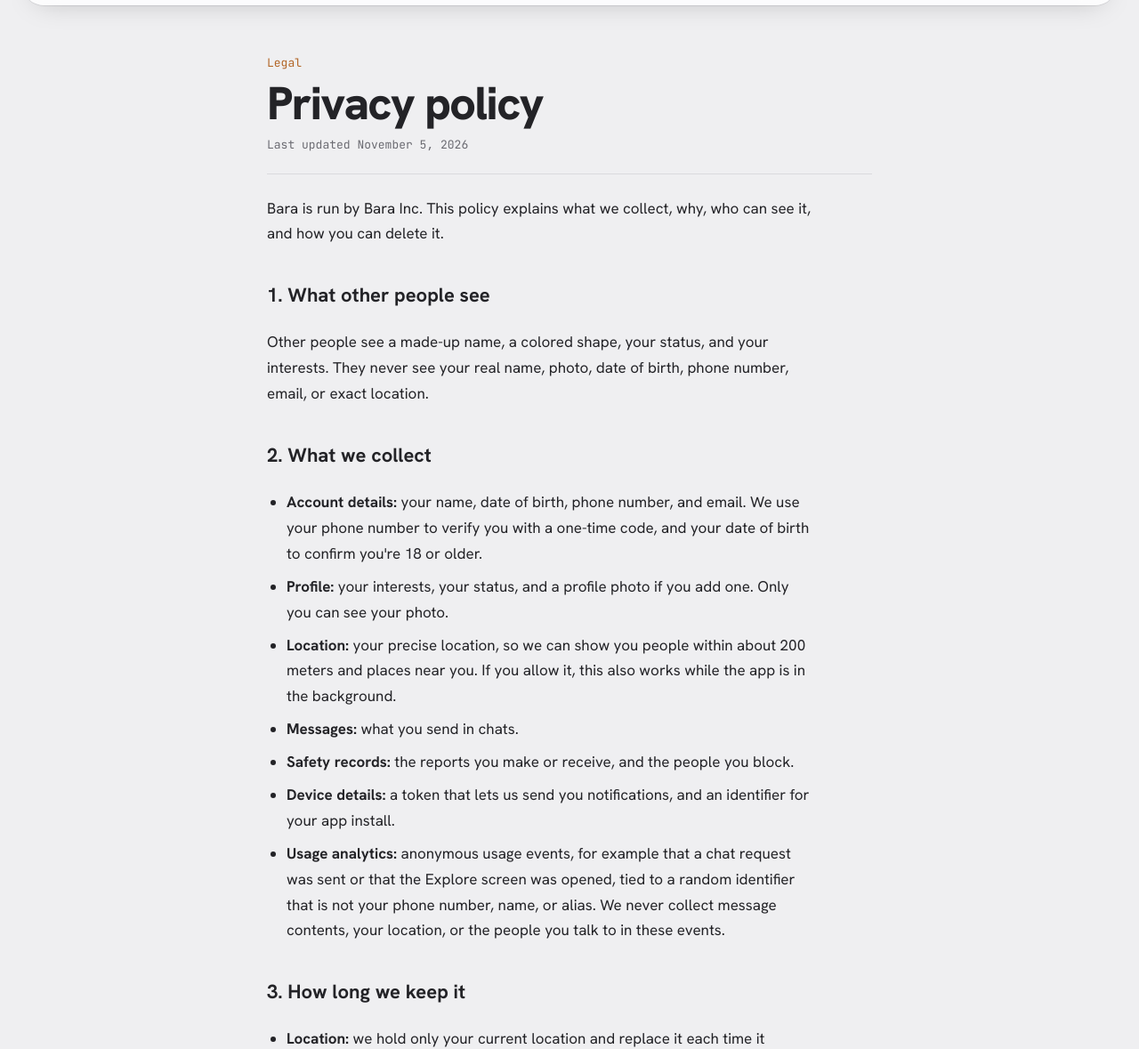
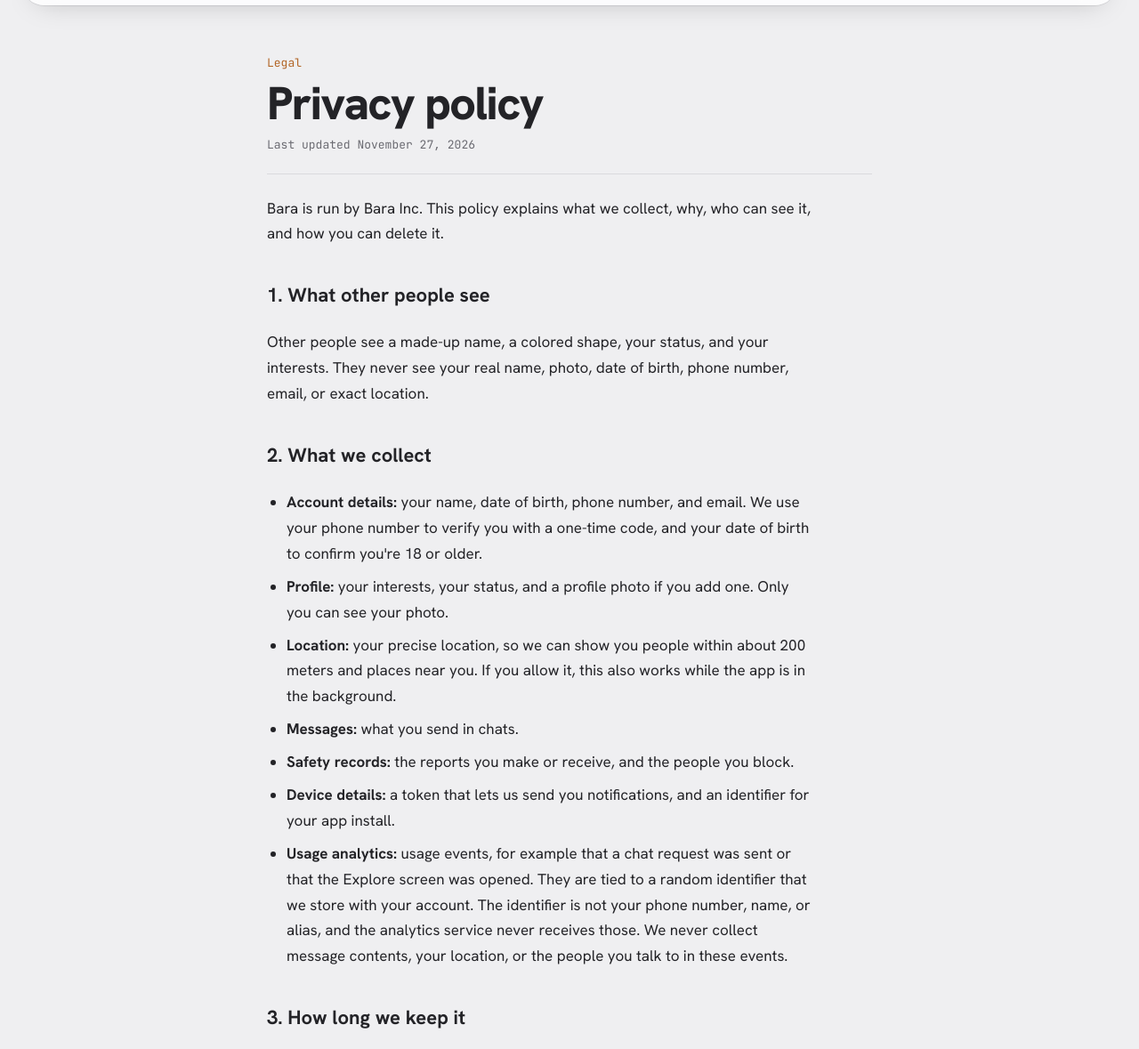
Before and after one commit to maharjannickesh/bara-website, a plain HTML site: page privacy.html in a window 1280 px wide. Shown: the part 71-1250 px from the top of the page at 89% size. Drawn offline with Linux system fonts and the light colour scheme.

Commit message:
Privacy policy: analytics identifier is stored with the account; say what stays after deletion
Co-Authored-By: Claude Fable 5.2 <noreply@anthropic.com>

```diff
--- a/privacy.html
+++ b/privacy.html
@@ -39,7 +39,7 @@
 </header>
 <main>
 <article class="legal">
-  <div class="legal-head"><span class="kicker">Legal</span><h1>Privacy policy</h1><span class="mono">Last updated November 5, 2026</span></div>
+  <div class="legal-head"><span class="kicker">Legal</span><h1>Privacy policy</h1><span class="mono">Last updated November 27, 2026</span></div>
   <p>Bara is run by Bara Inc. This policy explains what we collect, why, who can see it, and how you can delete it.</p>
 
     <h2>What other people see</h2>
@@ -53,7 +53,7 @@
       <li><strong>Messages:</strong> what you send in chats.</li>
       <li><strong>Safety records:</strong> the reports you make or receive, and the people you block.</li>
       <li><strong>Device details:</strong> a token that lets us send you notifications, and an identifier for your app install.</li>
-      <li><strong>Usage analytics:</strong> anonymous usage events, for example that a chat request was sent or that the Explore screen was opened, tied to a random identifier that is not your phone number, name, or alias. We never collect message contents, your location, or the people you talk to in these events.</li>
+      <li><strong>Usage analytics:</strong> usage events, for example that a chat request was sent or that the Explore screen was opened. They are tied to a random identifier that we store with your account. The identifier is not your phone number, name, or alias, and the analytics service never receives those. We never collect message contents, your location, or the people you talk to in these events.</li>
     </ul>
 
     <h2>How long we keep it</h2>
@@ -78,6 +78,7 @@
 
     <h2>Deleting your account</h2>
     <p>You can delete your account in the app. After you confirm with a one-time code, there's a 15-day grace period, and logging back in during that time cancels the deletion. After 15 days, your name, date of birth, phone number, and email are permanently erased.</p>
+    <p>Some records stay after that, for safety and legal reasons: blocks and reports, the ratings and notes saved after a chat, and the 90-day copy of finished chats. Once your details are erased, these records are no longer tied to your name, date of birth, phone number, or email.</p>
 
     <h2>Your choices</h2>
     <p>You can review and update your details in the app, turn location access off in your phone's settings, and contact us with any privacy question or request.</p>
```
